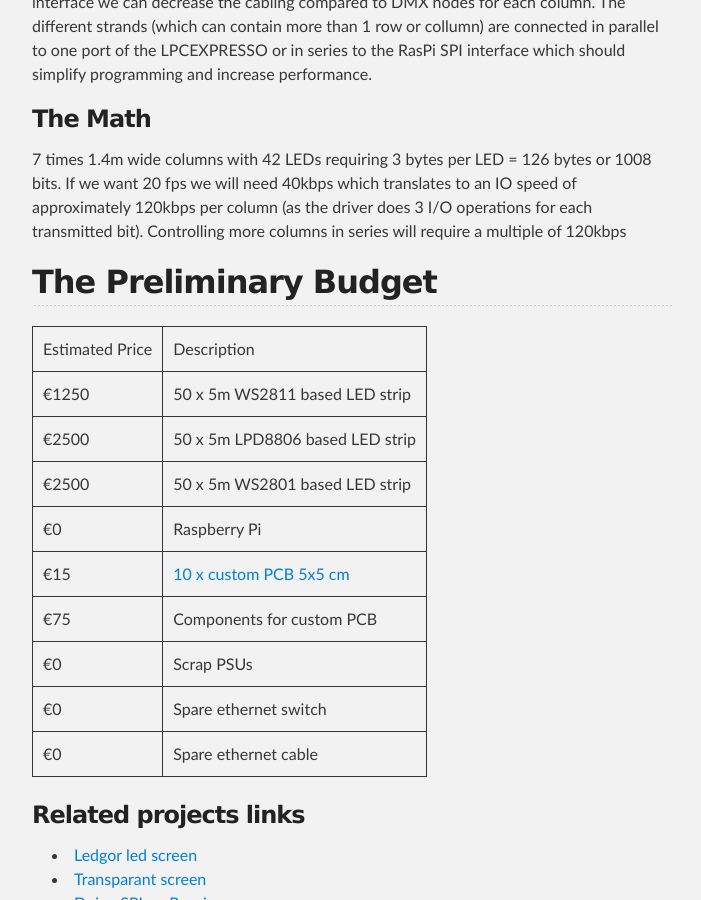
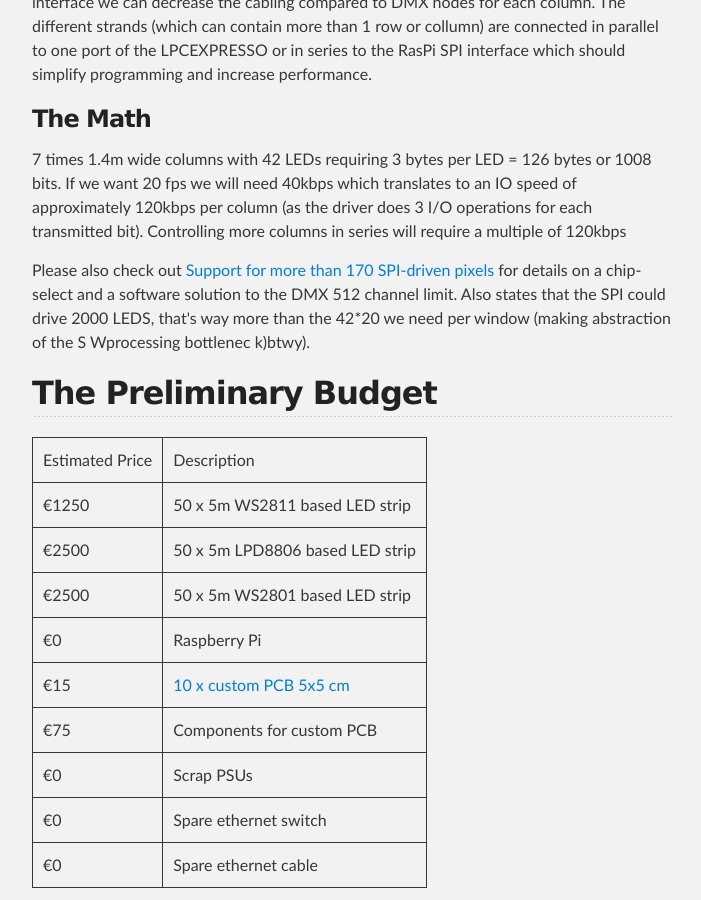
Before and after one commit to area3001/area3001.github.io, a Jekyll site: the page built from projects/video_window/index.html, in a window 1280 px wide and 900 px high, scrolled down 1609 px. Shown: the whole window, without its empty margins (288-989 px from the left). Built offline with Jekyll 4.4.1, drawn with Linux system fonts in a browser that asks for light colours; Markdown is read by kramdown in place of the engine named in the settings.

Commit message:
Adding link to Support for more than 170 SPI-driven pixels

```diff
--- a/projects/video_window/index.html
+++ b/projects/video_window/index.html
@@ -70,6 +71,9 @@ The different strands (which can contain more than 1 row or collumn) are connect
 <p>7 times 1.4m wide columns with 42 LEDs requiring 3 bytes per LED = 126 bytes or 1008 bits.
 If we want 20 fps we will need 40kbps which translates to an IO speed of approximately 120kbps per column (as the driver does 3 I/O operations for each transmitted bit). Controlling more columns in series will require a multiple of 120kbps
 </p>
+<p> Please also check out <a href="https://groups.google.com/forum/#!topic/open-lighting/QujGTIu3ihQ">Support for more than 170 SPI-driven pixels</a> for details on a chip-select and a software solution to the DMX 512 channel limit. Also states that the SPI could drive 2000 LEDS, that's way more than the 42*20 we need per window (making abstraction of the S Wprocessing bottlenec k)btwy).
+</p>
+
 
 <h2>The Preliminary Budget </h2>
 <table border="1">
```
Also changed, not shown: other parts of projects/video_window/index.html (+1 -0 lines).
